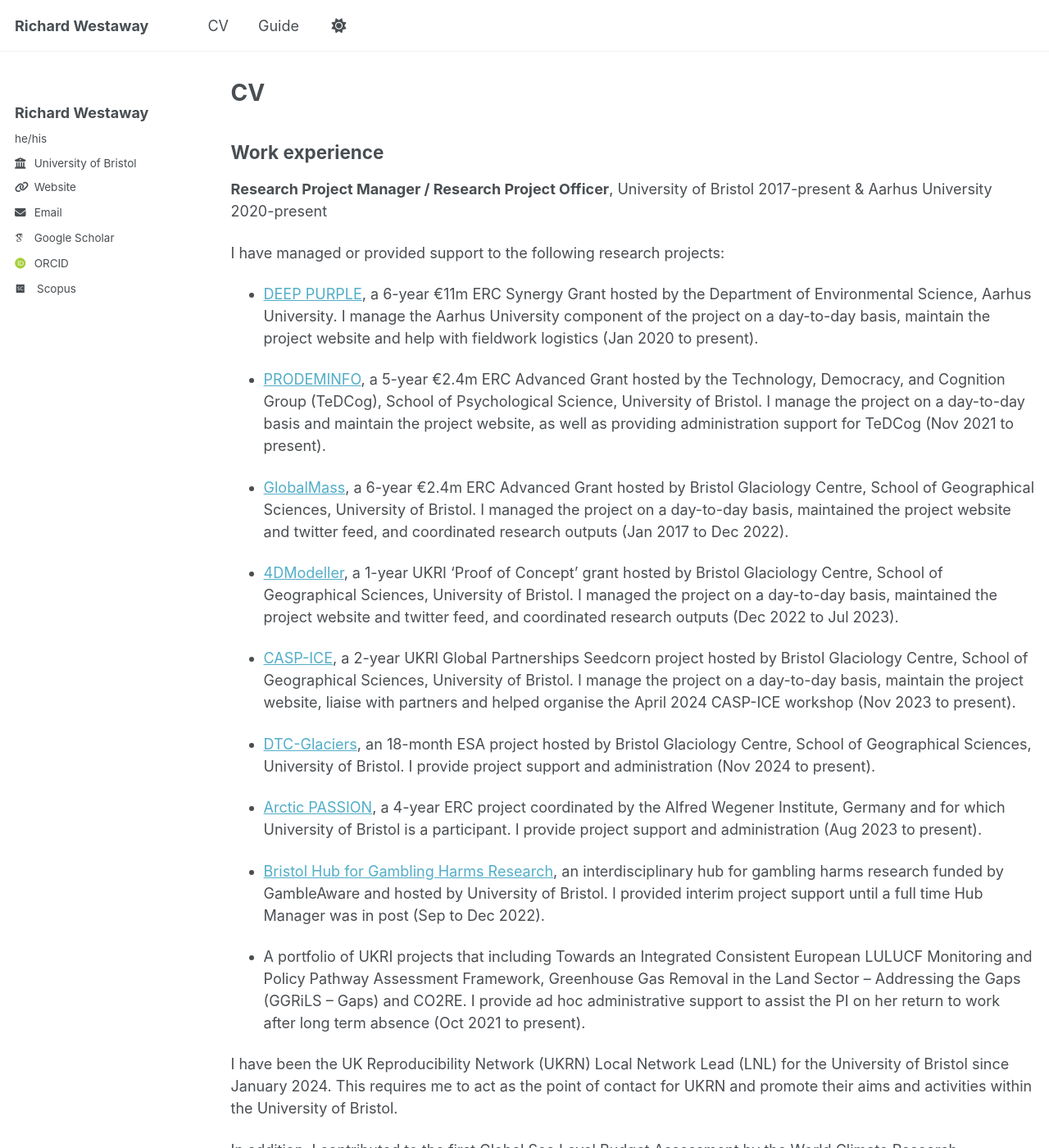
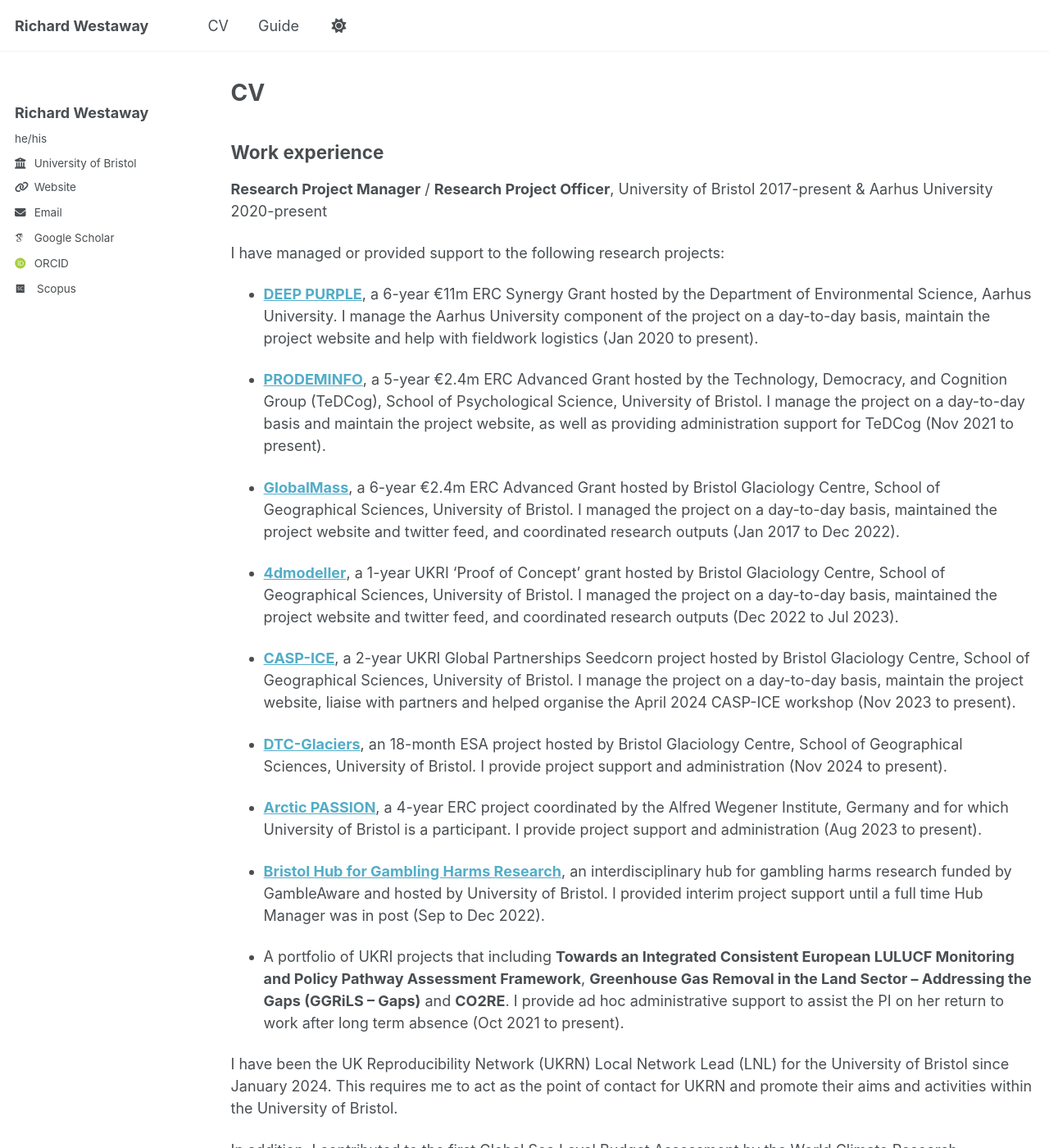
Before and after one commit to richardwestaway/richardwestaway.github.io, a Jekyll site: the page built from _pages/cv.md, in a window 1280 px wide and 1400 px high. Shown: the whole window at 82% size. Built offline with Jekyll 4.4.1, drawn with Linux system fonts in a browser that asks for light colours; some web fonts are replaced.

Commit message:
Update cv.md

```diff
--- a/_pages/cv.md
+++ b/_pages/cv.md
@@ -11,27 +11,27 @@ redirect_from:
 
 ## Work experience
 
-**Research Project Manager / Research Project Officer**, University of Bristol 2017-present & Aarhus University 2020-present
+**Research Project Manager** / **Research Project Officer**, University of Bristol 2017-present & Aarhus University 2020-present
 
 I have managed or provided support to the following research projects:
 
-- [DEEP PURPLE](https://www.deeppurple-ercsyg.eu/){:target="_blank"}, a 6-year €11m ERC Synergy Grant hosted by the Department of Environmental Science, Aarhus University. I manage the Aarhus University component of the project on a day-to-day basis, maintain the project website and help with fieldwork logistics (Jan 2020 to present).
+- [**DEEP PURPLE**](https://www.deeppurple-ercsyg.eu/){:target="_blank"}, a 6-year €11m ERC Synergy Grant hosted by the Department of Environmental Science, Aarhus University. I manage the Aarhus University component of the project on a day-to-day basis, maintain the project website and help with fieldwork logistics (Jan 2020 to present).
 
-- [PRODEMINFO](https://sks.to/prodeminfo){:target="_blank"}, a 5-year €2.4m ERC Advanced Grant hosted by the Technology, Democracy, and Cognition Group (TeDCog), School of Psychological Science, University of Bristol. I manage the project on a day-to-day basis and maintain the project website, as well as providing administration support for TeDCog (Nov 2021 to present).
+- [**PRODEMINFO**](https://sks.to/prodeminfo){:target="_blank"}, a 5-year €2.4m ERC Advanced Grant hosted by the Technology, Democracy, and Cognition Group (TeDCog), School of Psychological Science, University of Bristol. I manage the project on a day-to-day basis and maintain the project website, as well as providing administration support for TeDCog (Nov 2021 to present).
 
-- [GlobalMass](https://www.globalmass.eu/){:target="_blank"}, a 6-year €2.4m ERC Advanced Grant hosted by Bristol Glaciology Centre, School of Geographical Sciences, University of Bristol. I managed the project on a day-to-day basis, maintained the project website and twitter feed, and coordinated research outputs (Jan 2017 to Dec 2022).
+- [**GlobalMass**](https://www.globalmass.eu/){:target="_blank"}, a 6-year €2.4m ERC Advanced Grant hosted by Bristol Glaciology Centre, School of Geographical Sciences, University of Bristol. I managed the project on a day-to-day basis, maintained the project website and twitter feed, and coordinated research outputs (Jan 2017 to Dec 2022).
 
-- [4DModeller](https://www.globalmass.eu/4dmodeller/){:target="_blank"}, a 1-year UKRI ‘Proof of Concept’ grant hosted by Bristol Glaciology Centre, School of Geographical Sciences, University of Bristol. I managed the project on a day-to-day basis, maintained the project website and twitter feed, and coordinated research outputs (Dec 2022 to Jul 2023).
+- [**4dmodeller**](https://www.globalmass.eu/4dmodeller/){:target="_blank"}, a 1-year UKRI ‘Proof of Concept’ grant hosted by Bristol Glaciology Centre, School of Geographical Sciences, University of Bristol. I managed the project on a day-to-day basis, maintained the project website and twitter feed, and coordinated research outputs (Dec 2022 to Jul 2023).
 
-- [CASP-ICE](https://microlabbristol.org/casp-ice/){:target="_blank"}, a 2-year UKRI Global Partnerships Seedcorn project hosted by Bristol Glaciology Centre, School of Geographical Sciences, University of Bristol. I manage the project on a day-to-day basis, maintain the project website, liaise with partners and helped organise the April 2024 CASP-ICE workshop (Nov 2023 to present).
+- [**CASP-ICE**](https://microlabbristol.org/casp-ice/){:target="_blank"}, a 2-year UKRI Global Partnerships Seedcorn project hosted by Bristol Glaciology Centre, School of Geographical Sciences, University of Bristol. I manage the project on a day-to-day basis, maintain the project website, liaise with partners and helped organise the April 2024 CASP-ICE workshop (Nov 2023 to present).
 
-- [DTC-Glaciers](https://dtcglaciers.org/){:target="_blank"}, an 18-month ESA project hosted by Bristol Glaciology Centre, School of Geographical Sciences, University of Bristol. I provide project support and administration (Nov 2024 to present).
+- [**DTC-Glaciers**](https://dtcglaciers.org/){:target="_blank"}, an 18-month ESA project hosted by Bristol Glaciology Centre, School of Geographical Sciences, University of Bristol. I provide project support and administration (Nov 2024 to present).
 
-- [Arctic PASSION](https://arcticpassion.eu/){:target="_blank"}, a 4-year ERC project coordinated by the Alfred Wegener Institute, Germany and for which University of Bristol is a participant. I provide project support and administration (Aug 2023 to present).
+- [**Arctic PASSION**](https://arcticpassion.eu/){:target="_blank"}, a 4-year ERC project coordinated by the Alfred Wegener Institute, Germany and for which University of Bristol is a participant. I provide project support and administration (Aug 2023 to present).
 
-- [Bristol Hub for Gambling Harms Research](https://www.bristol.ac.uk/research/groups/gambling-harms/){:target="_blank"}, an interdisciplinary hub for gambling harms research funded by GambleAware and hosted by University of Bristol. I provided interim project support until a full time Hub Manager was in post (Sep to Dec 2022).
+- [**Bristol Hub for Gambling Harms Research**](https://www.bristol.ac.uk/research/groups/gambling-harms/){:target="_blank"}, an interdisciplinary hub for gambling harms research funded by GambleAware and hosted by University of Bristol. I provided interim project support until a full time Hub Manager was in post (Sep to Dec 2022).
 
-- A portfolio of UKRI projects that including Towards an Integrated Consistent European LULUCF Monitoring and Policy Pathway Assessment Framework,  Greenhouse Gas Removal in the Land Sector – Addressing the Gaps (GGRiLS – Gaps) and CO2RE. I provide ad hoc administrative support to assist the PI on her return to work after long term absence (Oct 2021 to present).
+- A portfolio of UKRI projects that including **Towards an Integrated Consistent European LULUCF Monitoring and Policy Pathway Assessment Framework**,  **Greenhouse Gas Removal in the Land Sector – Addressing the Gaps (GGRiLS – Gaps)** and **CO2RE**. I provide ad hoc administrative support to assist the PI on her return to work after long term absence (Oct 2021 to present).
 
 I have been the UK Reproducibility Network (UKRN) Local Network Lead (LNL) for the University of Bristol since January 2024. This requires me to act as the point of contact for UKRN and promote their aims and activities within the University of Bristol.
 
@@ -96,8 +96,6 @@ Publications
 
 {% endfor %}</ul>
 
-
-
 Talks
 
 ======
@@ -107,8 +105,6 @@ Talks
 {% include archive-single-talk-cv.html  %}
 
 {% endfor %}</ul>
-
-
 
 Teaching
 
@@ -120,10 +116,6 @@ Teaching
 
 {% endfor %}</ul>
 
-
-
 Service and leadership
 
 ======
-
-*
```
